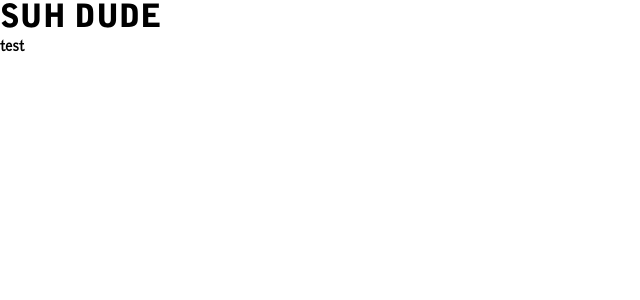
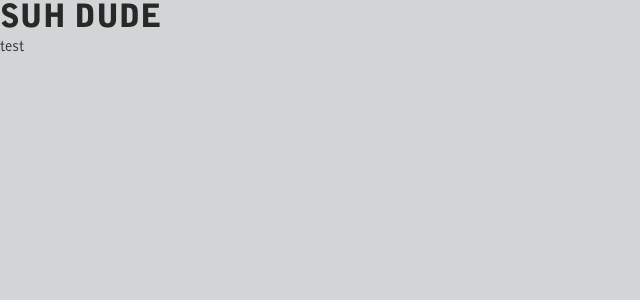
Before and after one commit to SimonSchoetz/simon-schoetz-website, a React (Create React App) app: page / in a window 1280 px wide. Shown: the top 300 px of the page, without its empty margins (0-640 px from the left). Built offline with nearby package versions, Linux system fonts and the light colour scheme.

Commit message:
Sort out colors

```diff
--- a/src/styles/_01-Variables.scss
+++ b/src/styles/_01-Variables.scss
@@ -2,3 +2,7 @@
 $fat: "BellG-Black", sans-serif;
 $mid: "BellG-Bold", sans-serif;
 $slim: "BellG-Light", sans-serif;
+
+//colors
+$main-bright: rgb(209, 213, 214);
+$main-dark: rgb(39, 40, 40);
--- a/src/styles/_02-Main.scss
+++ b/src/styles/_02-Main.scss
@@ -4,7 +4,8 @@
     padding: 0;
     box-sizing: border-box;
     font-family: $slim;
-    font-weight: bold;
+    background: $main-bright;
+    color: $main-dark;
     -webkit-font-smoothing: antialiased;
     -moz-osx-font-smoothing: grayscale;
   }
```
